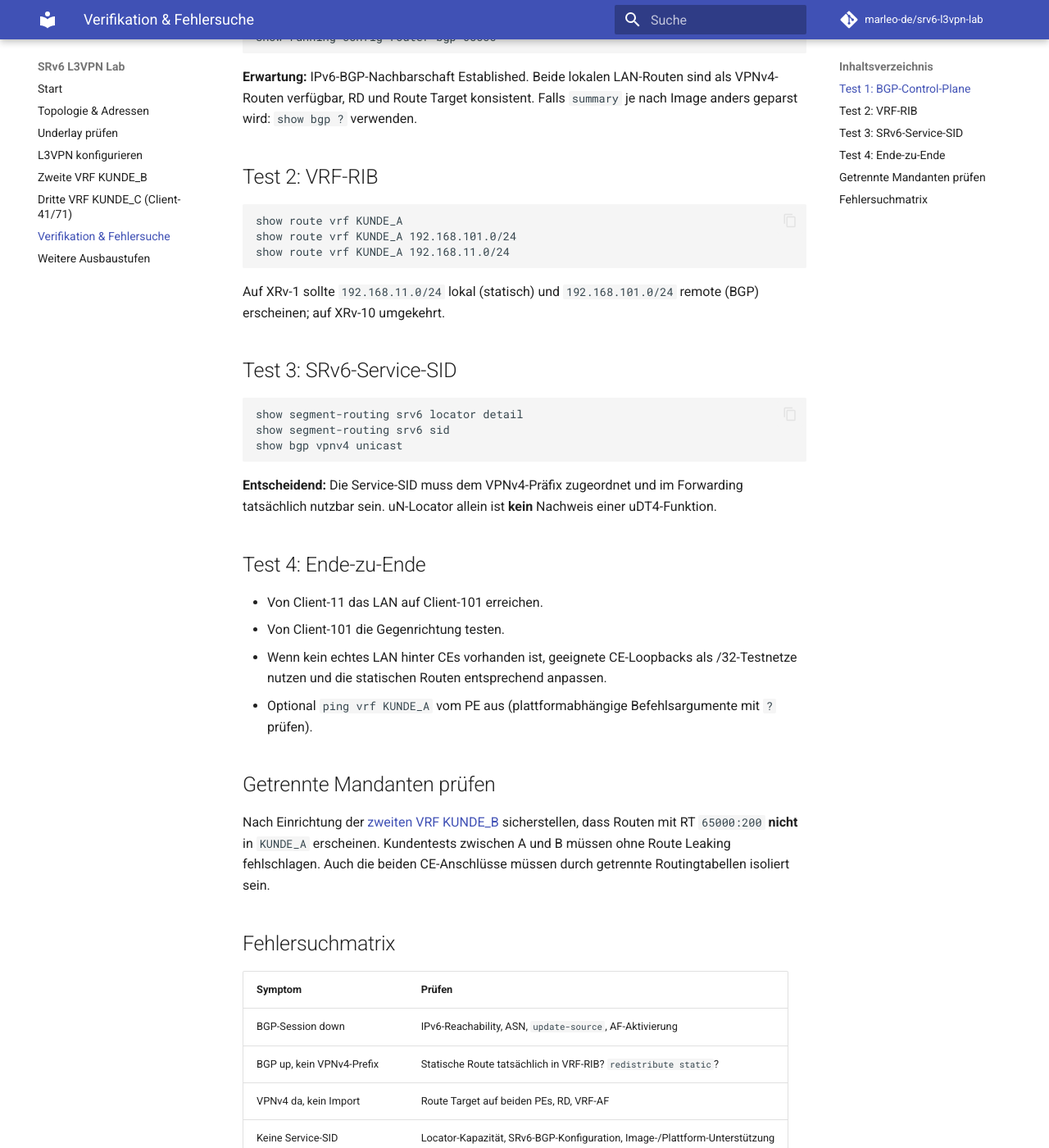
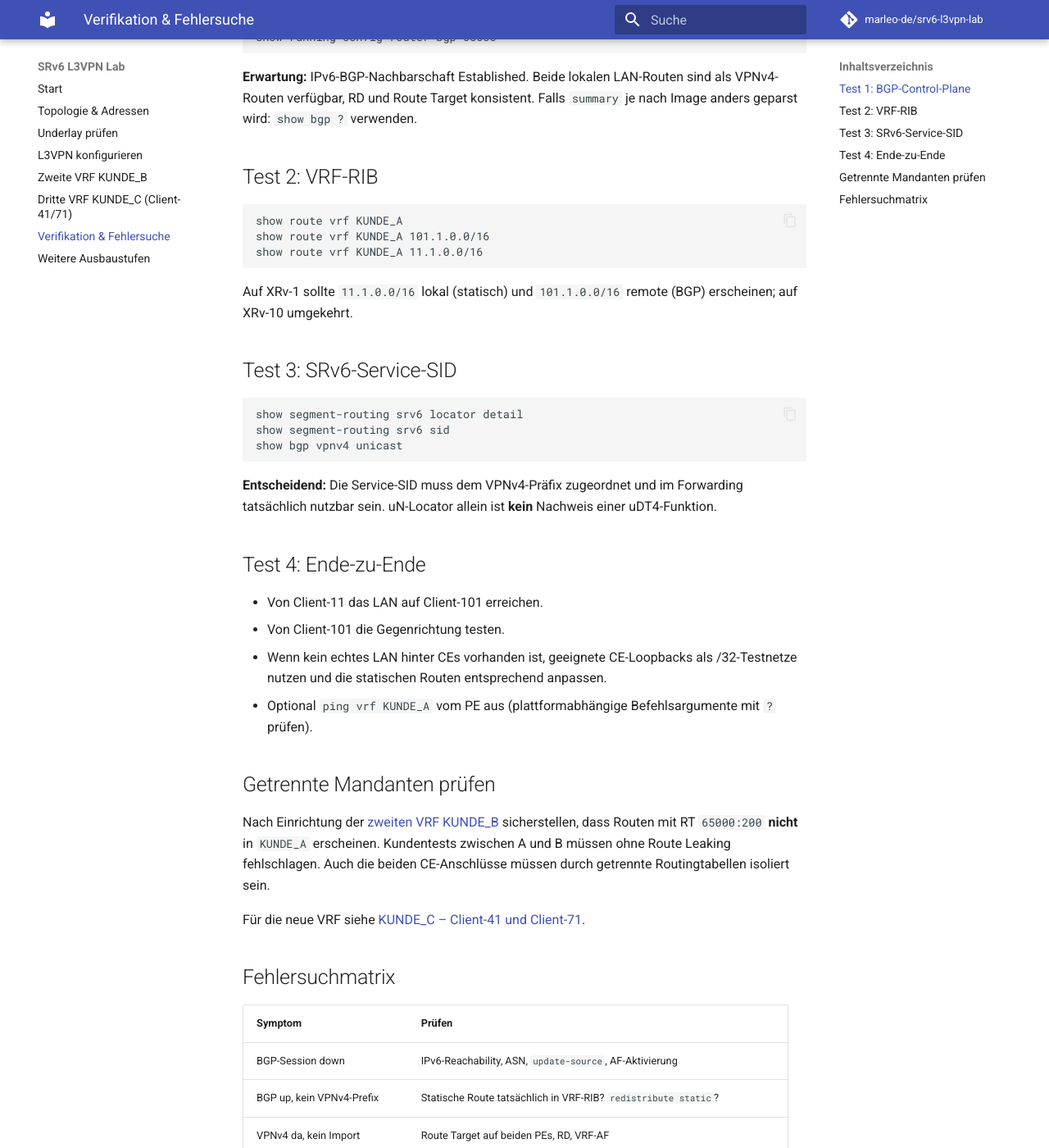
Before and after one commit to marleo-de/srv6-l3vpn-lab, an MkDocs documentation site: the page built from docs/verifikation.md, in a window 1280 px wide and 1400 px high, scrolled down 285 px. Shown: the whole window at 82% size. Built offline with MkDocs 1.6.1 and Material for MkDocs 9.7.7, drawn with Linux system fonts in a browser that asks for light colours; comment, search, counter and statistics services are not loaded.

Commit message:
Audit old address examples and add KUNDE_C navigation

````diff
--- a/docs/verifikation.md
+++ b/docs/verifikation.md
@@ -16,11 +16,11 @@ show running-config router bgp 65000
 
 ```cisco
 show route vrf KUNDE_A
-show route vrf KUNDE_A 192.168.101.0/24
-show route vrf KUNDE_A 192.168.11.0/24
+show route vrf KUNDE_A 101.1.0.0/16
+show route vrf KUNDE_A 11.1.0.0/16
 ```
 
-Auf XRv-1 sollte `192.168.11.0/24` lokal (statisch) und `192.168.101.0/24` remote (BGP) erscheinen; auf XRv-10 umgekehrt.
+Auf XRv-1 sollte `11.1.0.0/16` lokal (statisch) und `101.1.0.0/16` remote (BGP) erscheinen; auf XRv-10 umgekehrt.
 
 ## Test 3: SRv6-Service-SID
 
@@ -43,6 +43,8 @@ show bgp vpnv4 unicast
 
 Nach Einrichtung der [zweiten VRF KUNDE_B](kunde-b.md) sicherstellen, dass Routen mit RT `65000:200` **nicht** in `KUNDE_A` erscheinen. Kundentests zwischen A und B müssen ohne Route Leaking fehlschlagen. Auch die beiden CE-Anschlüsse müssen durch getrennte Routingtabellen isoliert sein.
 
+Für die neue VRF siehe [KUNDE_C – Client-41 und Client-71](kunde-c.md).
+
 ## Fehlersuchmatrix
 
 | Symptom | Prüfen |
````
